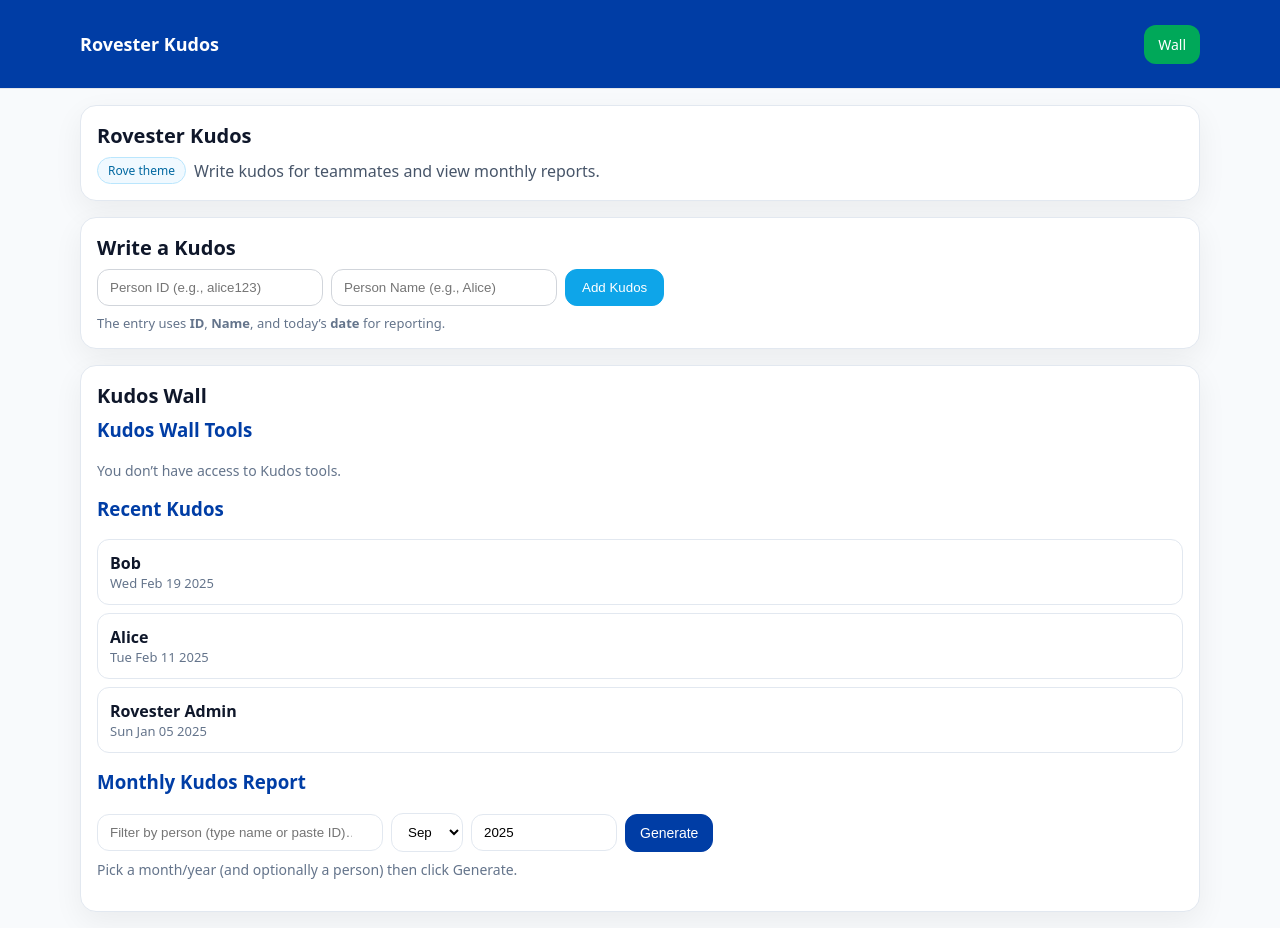
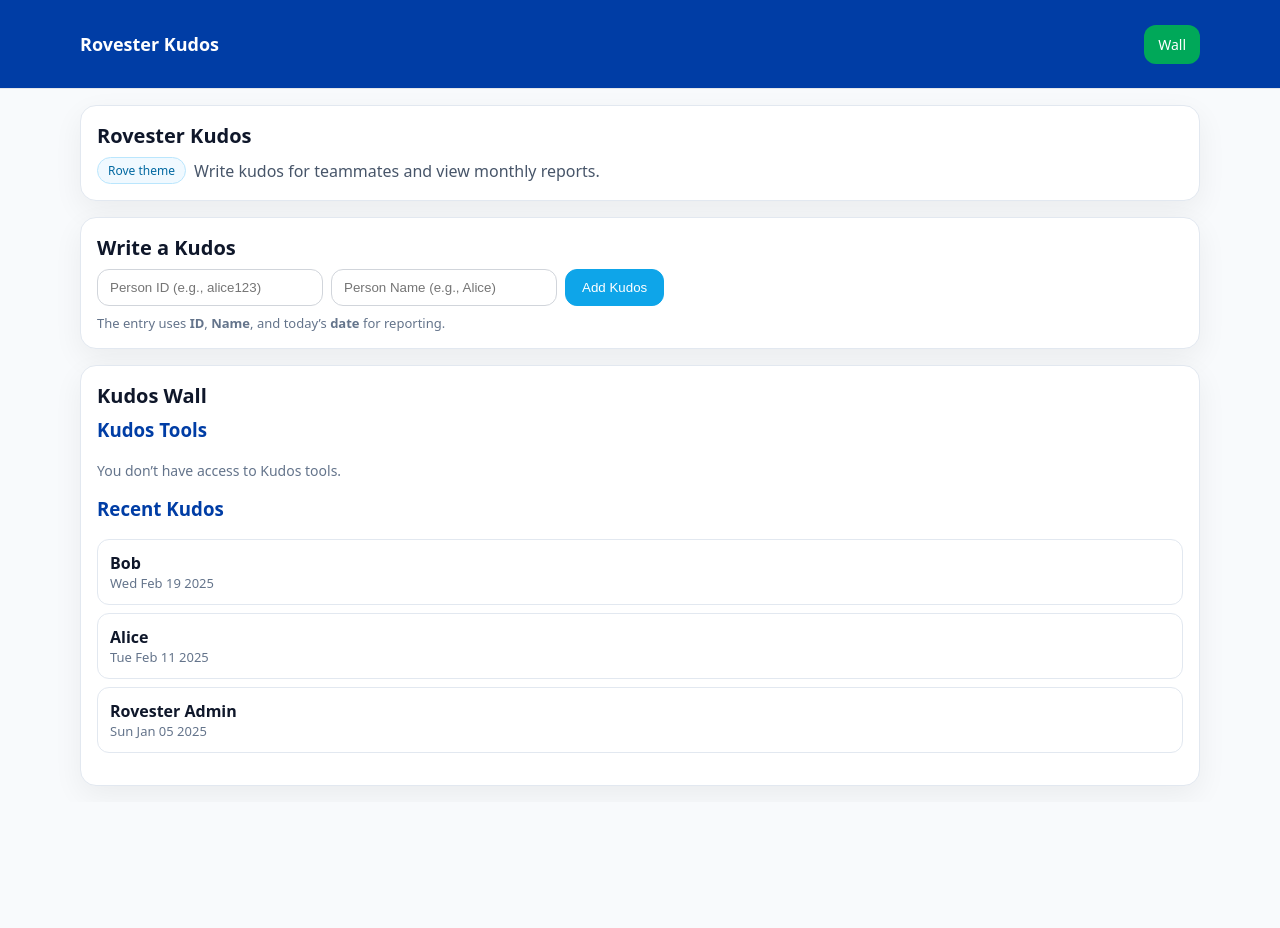
Before and after one commit to nina838/Rove-Kudos-, a React (Vite) app: page / in a window 1280 px wide. After the commit the page ends 802 px from the top, so only its background shows below. Built offline with nearby package versions, Linux system fonts and the light colour scheme.

Commit message:
Update KudosPanel.jsx

```diff
--- a/src/components/KudosPanel.jsx
+++ b/src/components/KudosPanel.jsx
@@ -13,12 +13,11 @@ export default function KudosPanel({
 }) {
   const PASSCODE = "12345";
 
-  // --- Rove theme (adjust if you have exact brand codes) ---
+  // Brand colors (optional: set in :root vars via index.css)
   const RO = {
-    blue: "var(--rove-blue, #003da5)",     // primary
-    green: "var(--rove-green, #00a859)",   // accent
+    blue: "var(--rove-blue, #003da5)",
+    green: "var(--rove-green, #00a859)",
     slate: "#0f172a",
-    gray1: "#f8fafc",
     gray2: "#f1f5f9",
     gray3: "#e2e8f0",
     textSubtle: "#64748b",
@@ -30,14 +29,7 @@ export default function KudosPanel({
     row: { display: "flex", gap: 8, alignItems: "center", flexWrap: "wrap" },
     input: { padding: "10px 12px", borderRadius: 12, border: `1px solid ${RO.gray3}`, background: "#fff" },
     btn: (v) => {
-      const base = {
-        padding: "10px 14px",
-        borderRadius: 12,
-        border: "1px solid",
-        cursor: "pointer",
-        fontSize: 14,
-        whiteSpace: "nowrap",
-      };
+      const base = { padding: "10px 14px", borderRadius: 12, border: "1px solid", cursor: "pointer", fontSize: 14, whiteSpace: "nowrap" };
       if (v === "danger") return { ...base, background: RO.red, color: "#fff", borderColor: RO.red };
       if (v === "secondary") return { ...base, background: RO.gray2, color: RO.slate, borderColor: RO.gray3 };
       if (v === "outline") return { ...base, background: "#fff", color: RO.slate, borderColor: RO.gray3 };
@@ -45,14 +37,11 @@ export default function KudosPanel({
       return { ...base, background: RO.blue, color: "#fff", borderColor: RO.blue };
     },
     subtle: { color: RO.textSubtle, fontSize: 14 },
-    table: { width: "100%", borderCollapse: "collapse", fontSize: 14, marginTop: 8, background: "#fff", borderRadius: 12, overflow: "hidden" },
-    th: { textAlign: "left", borderBottom: `1px solid ${RO.gray3}`, padding: "10px 12px", background: RO.gray2 },
-    td: { borderBottom: `1px solid ${RO.gray2}`, padding: "10px 12px" },
     card: { background: "#fff", borderRadius: 12, border: `1px solid ${RO.gray3}`, padding: 12, marginBottom: 8 },
     h3: { marginTop: 0, color: RO.blue },
   };
 
-  // ensure page starts locked
+  // Start locked
   useEffect(() => {
     document.body.dataset.adminUnlocked = "false";
     return () => { delete document.body.dataset.adminUnlocked; };
@@ -72,70 +61,18 @@ export default function KudosPanel({
     setPin("");
   }
 
-  // ---------- Render kudos list ----------
+  // Kudos list
   const items = Array.isArray(kudos) ? kudos : [];
   const sorted = useMemo(
     () => items.slice().sort((a, b) => new Date(getCreatedAt(b)) - new Date(getCreatedAt(a))),
     [items, getCreatedAt]
   );
 
-  // ---------- Monthly report ----------
-  const MONTHS = ["Jan","Feb","Mar","Apr","May","Jun","Jul","Aug","Sep","Oct","Nov","Dec"];
-  const [personQuery, setPersonQuery] = useState("");
-  const people = useMemo(() => {
-    const m = new Map();
-    for (const k of items) {
-      const id = getRecipient(k);
-      if (id == null) continue;
-      const name = getRecipientName?.(k) ?? String(id);
-      if (!m.has(id)) m.set(id, name);
-    }
-    return Array.from(m, ([id, name]) => ({ id: String(id), name }));
-  }, [items, getRecipient, getRecipientName]);
-
-  const selectedPerson = useMemo(() => {
-    if (!personQuery) return null;
-    const exact = people.find(p => String(p.id) === personQuery.trim());
-    if (exact) return exact;
-    const q = personQuery.trim().toLowerCase();
-    return people.find(p => p.name.toLowerCase().includes(q)) || null;
-  }, [people, personQuery]);
-
-  const now = new Date();
-  const [selMonth, setSelMonth] = useState(now.getMonth());
-  const [selYear, setSelYear] = useState(now.getFullYear());
-  const [generatedRows, setGeneratedRows] = useState([]);
-  const [generatedFor, setGeneratedFor] = useState({ month: selMonth, year: selYear, person: null });
-
-  function withinSelectedMonth(dt) {
-    return dt.getMonth() === Number(selMonth) && dt.getFullYear() === Number(selYear);
-  }
-
-  function generateMonthReport() {
-    const rows = new Map();
-    (items || []).forEach(k => {
-      const dt = new Date(getCreatedAt(k));
-      if (isNaN(dt)) return;
-      if (!withinSelectedMonth(dt)) return;
-
-      const pid = String(getRecipient(k));
-      const pname = getRecipientName?.(k) ?? pid;
-      if (selectedPerson && pid !== selectedPerson.id) return;
-
-      if (!rows.has(pid)) rows.set(pid, { name: pname, count: 0 });
-      rows.get(pid).count++;
-    });
-
-    const arr = Array.from(rows.values()).sort((a, b) => b.count - a.count);
-    setGeneratedRows(arr);
-    setGeneratedFor({ month: selMonth, year: selYear, person: selectedPerson?.name || null });
-  }
-
   return (
     <div>
-      {/* Unlock / Tools */}
+      {/* Kudos Tools (locked) */}
       <section style={S.section}>
-        <h3 style={S.h3}>Kudos Wall Tools</h3>
+        <h3 style={S.h3}>Kudos Tools</h3>
 
         {!canSeeUnlock && (
           <p style={S.subtle}>You don’t have access to Kudos tools.</p>
@@ -207,56 +144,6 @@ export default function KudosPanel({
           ))
         )}
       </section>
-
-      {/* Monthly Report */}
-      <section style={S.section}>
-        <h3 style={S.h3}>Monthly Kudos Report</h3>
-
-        <div style={{ ...S.row, marginBottom: 8 }}>
-          <input
-            placeholder="Filter by person (type name or paste ID)…"
-            value={personQuery}
-            onChange={(e) => setPersonQuery(e.target.value)}
-            list="rovester-people"
-            style={{ ...S.input, minWidth: 260 }}
-          />
-          <datalist id="rovester-people">
-            {people.map(p => <option key={p.id} value={p.name} />)}
-            {people.map(p => <option key={p.id + "-id"} value={p.id} />)}
-          </datalist>
-
-          <select value={selMonth} onChange={(e)=>setSelMonth(Number(e.target.value))} style={S.input}>
-            {MONTHS.map((m, i) => <option key={m} value={i}>{m}</option>)}
-          </select>
-
-          <input
-            type="number"
-            value={selYear}
-            onChange={(e)=>setSelYear(Number(e.target.value))}
-            style={{ ...S.input, width: 120 }}
-          />
-
-          <button style={S.btn()} onClick={generateMonthReport}>Generate</button>
-        </div>
-
-        {generatedRows.length ? (
-          <table style={S.table}>
-            <thead>
-              <tr><th style={S.th}>Person</th><th style={S.th}>Kudos</th></tr>
-            </thead>
-            <tbody>
-              {generatedRows.map((r, idx) => (
-                <tr key={idx}>
-                  <td style={S.td}>{r.name}</td>
-                  <td style={S.td}>{r.count}</td>
-                </tr>
-              ))}
-            </tbody>
-          </table>
-        ) : (
-          <div style={S.subtle}>Pick a month/year (and optionally a person) then click Generate.</div>
-        )}
-      </section>
     </div>
   );
 }
```
